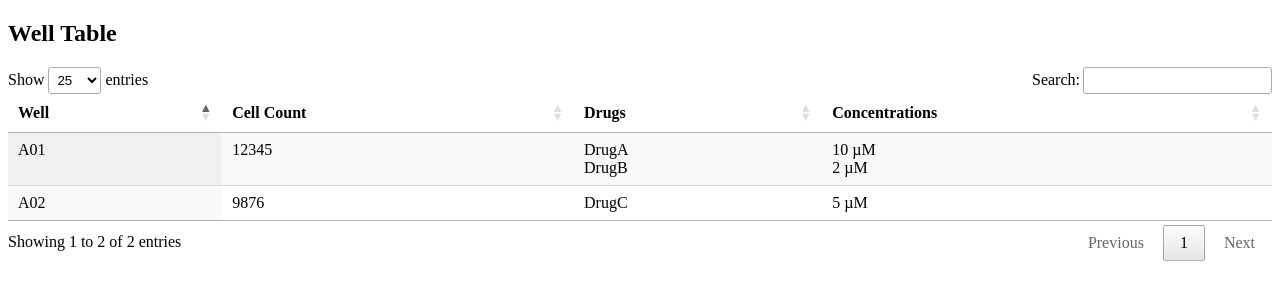
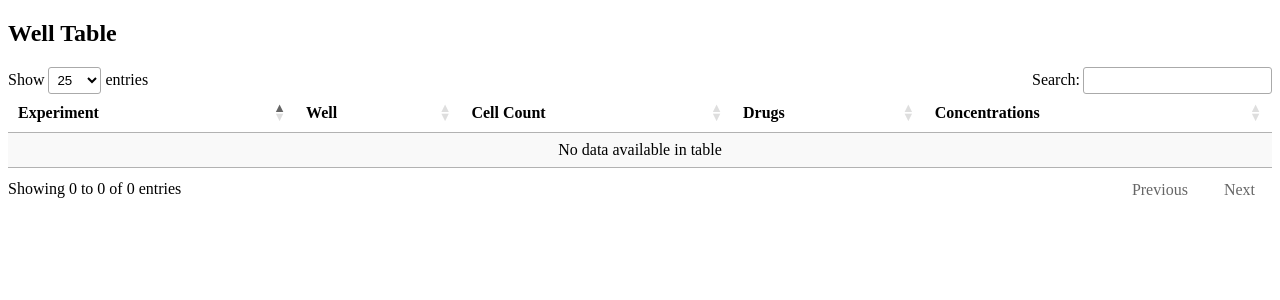
Before and after one commit to EPFL-TOP/VAST-DS, a Django app: page /well_explorer/drugs_listing in a window 1280 px wide. Shown: the top 300 px of the page. Run offline with Django 4.2, Linux system fonts and the light colour scheme; data that the repository does not hold is empty; some libraries are stand-ins or nearby versions.

Commit message:
add template drugs

```diff
--- a/templates/well_explorer/drugs_listing.html
+++ b/templates/well_explorer/drugs_listing.html
@@ -20,6 +20,7 @@
 <table id="well-table" class="display">
     <thead>
         <tr>
+            <th>Experiment</th>
             <th>Well</th>
             <th>Cell Count</th>
             <th>Drugs</th>
@@ -29,6 +30,7 @@
     <tbody>
         {% for r in rows %}
         <tr>
+            <td>{{ r.exp }}</td>
             <td>{{ r.well }}</td>
             <td>{{ r.cell_count }}</td>
 
--- a/well_explorer/views.py
+++ b/well_explorer/views.py
@@ -1157,10 +1157,21 @@
 
 def sortable_table(request):
 
+
+#Source well: exp=VAST_2025-07-28, pos=Z6, is_supp=True  has drugs: <QuerySet [<Drug: derivation_name=LY411575 Stock1 slims_id=OA_DS_00022 concentration=0.6 experiment=VAST_2025-07-28>, <Drug: derivation_name=KNK437 - HSP Inhibitor I Stock1 slims_id=OA_DS_00012 concentration=20.0 experiment=VAST_2025-07-28>]>
+#Source well: exp=VAST_2025-07-28, pos=Z7, is_supp=True  has drugs: <QuerySet [<Drug: derivation_name=LY411575 Stock1 slims_id=OA_DS_00022 concentration=0.6 experiment=VAST_2025-07-28>, <Drug: derivation_name=ARV-771 Stock2 slims_id=OA_DS_00058 concentration=50.0 experiment=VAST_2025-07-28>]>
+
+    drugs_data = []
     source_wells = SourceWellPosition.objects.all()
     for sw in source_wells:
-        print('Source well:', sw, ' has drugs:', sw.drugs.all())
-
+        #print('Source well:', sw, ' has drugs:', sw.drugs.all())
+        well_data = {
+            "exp": sw.experiment.name,
+            "well": f"{sw.position_row}{sw.position_col}",
+            "cell_count": sw.cell_count,
+            "drugs": [{"name": drug.derivation_name, "conc": f"{drug.concentration} µM"} for drug in sw.drugs.all()],
+        }
+        drugs_data.append(well_data)
     data = [
         {
             "well": "A01",
@@ -1178,4 +1189,4 @@
             ],
         },
     ]
-    return render(request, "well_explorer/drugs_listing.html", {"rows": data})
+    return render(request, "well_explorer/drugs_listing.html", {"rows": drugs_data})
```
